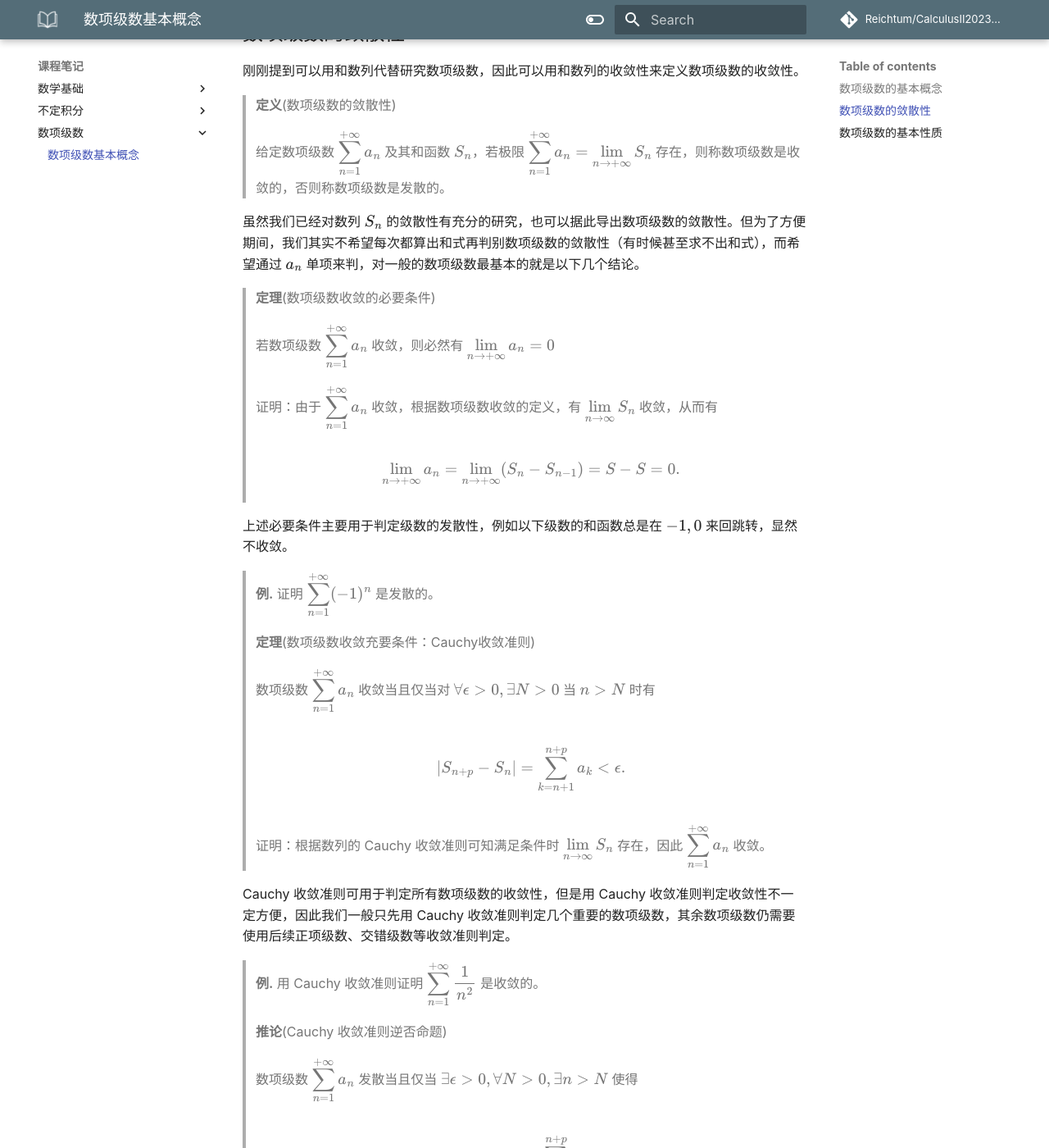
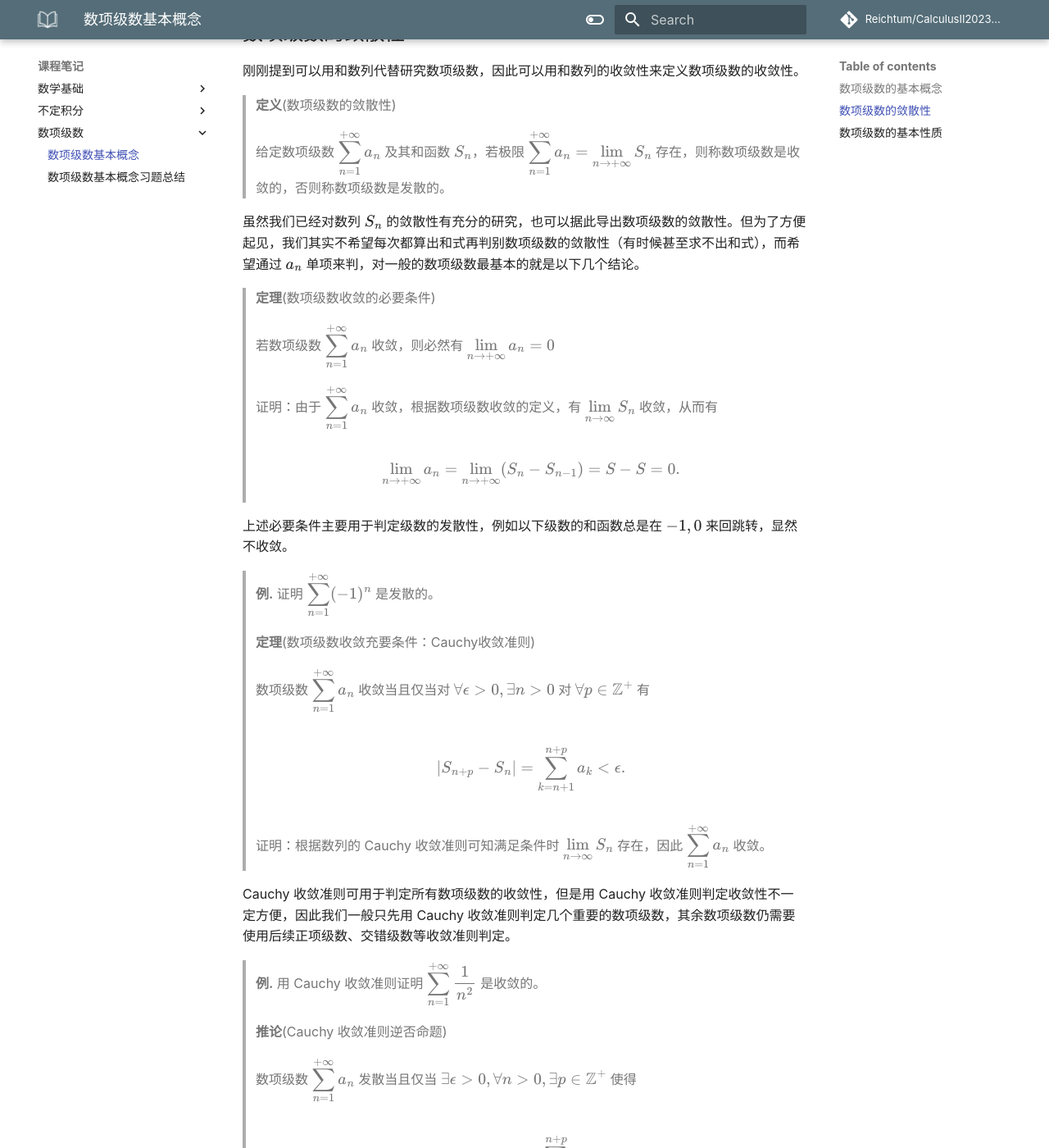
Before and after one commit to ReichtumQian/CalculusII2023Spring, an MkDocs documentation site: the page built from docs/课程笔记/数项级数/数项级数基本概念.md, in a window 1280 px wide and 1400 px high, scrolled down 1203 px. Shown: the whole window at 82% size. Built offline with MkDocs 1.6.1 and Material for MkDocs 9.7.7, drawn with Linux system fonts in a browser that asks for light colours; some web fonts are replaced; comment, search, counter and statistics services are not loaded.

Commit message:
修复一处错误，增加习题总结

```diff
--- a/docs/课程笔记/数项级数/数项级数基本概念.md
+++ b/docs/课程笔记/数项级数/数项级数基本概念.md
@@ -35,7 +35,7 @@
 >
 > 给定数项级数 ${\displaystyle \sum\limits_{n = 1}^{+\infty}a_n}$ 及其和函数 $S_n$，若极限 $\displaystyle \sum\limits_{n = 1}^{+\infty}a_n =  \lim \limits _{n \rightarrow +\infty}S_n$ 存在，则称数项级数是收敛的，否则称数项级数是发散的。
 
-虽然我们已经对数列 $S_n$ 的敛散性有充分的研究，也可以据此导出数项级数的敛散性。但为了方便期间，我们其实不希望每次都算出和式再判别数项级数的敛散性（有时候甚至求不出和式），而希望通过 $a_n$ 单项来判，对一般的数项级数最基本的就是以下几个结论。
+虽然我们已经对数列 $S_n$ 的敛散性有充分的研究，也可以据此导出数项级数的敛散性。但为了方便起见，我们其实不希望每次都算出和式再判别数项级数的敛散性（有时候甚至求不出和式），而希望通过 $a_n$ 单项来判，对一般的数项级数最基本的就是以下几个结论。
 
 > **定理**(数项级数收敛的必要条件)
 >
@@ -51,7 +51,7 @@
 
 > **定理**(数项级数收敛充要条件：Cauchy收敛准则)
 >
-> 数项级数 ${\displaystyle \sum\limits_{n = 1}^{+\infty}a_n}$ 收敛当且仅当对 $\forall \epsilon > 0, \exists N > 0$ 当 $n > N$ 时有
+> 数项级数 ${\displaystyle \sum\limits_{n = 1}^{+\infty}a_n}$ 收敛当且仅当对 $\forall \epsilon > 0, \exists n > 0$ 对 $\forall p \in \mathbb{Z}^+$ 有
 >
 > $$ |S_{n+p} - S_n| = \sum\limits_{k = n+1}^{n+p}a_k < \epsilon. $$
 >
@@ -63,7 +63,7 @@ Cauchy 收敛准则可用于判定所有数项级数的收敛性，但是用 Cau
 
 > **推论**(Cauchy 收敛准则逆否命题)
 >
-> 数项级数 ${\displaystyle \sum\limits_{n = 1}^{+\infty}a_n}$ 发散当且仅当 $\exists \epsilon > 0, \forall N > 0, \exists n > N$ 使得
+> 数项级数 ${\displaystyle \sum\limits_{n = 1}^{+\infty}a_n}$ 发散当且仅当 $\exists \epsilon > 0,  \forall n > 0, \exists p \in \mathbb{Z}^+$ 使得
 >
 > $$ |S_{n+p} - S_n| = \sum\limits_{k = n+1}^{n+p} a_k \geq \epsilon. $$
 
--- a/mkdocs.yml
+++ b/mkdocs.yml
@@ -87,6 +87,7 @@ nav:
       - 常用不定积分公式: "课程笔记/不定积分/常用不定积分公式.md"
     - 数项级数:
       - 数项级数基本概念: "课程笔记/数项级数/数项级数基本概念.md"
+      - 数项级数基本概念习题总结: "课程笔记/数项级数/数项级数基本概念习题总结.md"
   - 作业题答案:
     - 第一次作业答案: "作业题答案/第一次作业答案.md"
   - 习题课内容:
```
Also changed, not shown: docs/课程笔记/数项级数/数项级数基本概念习题总结.md (added, +40 -0 lines).
